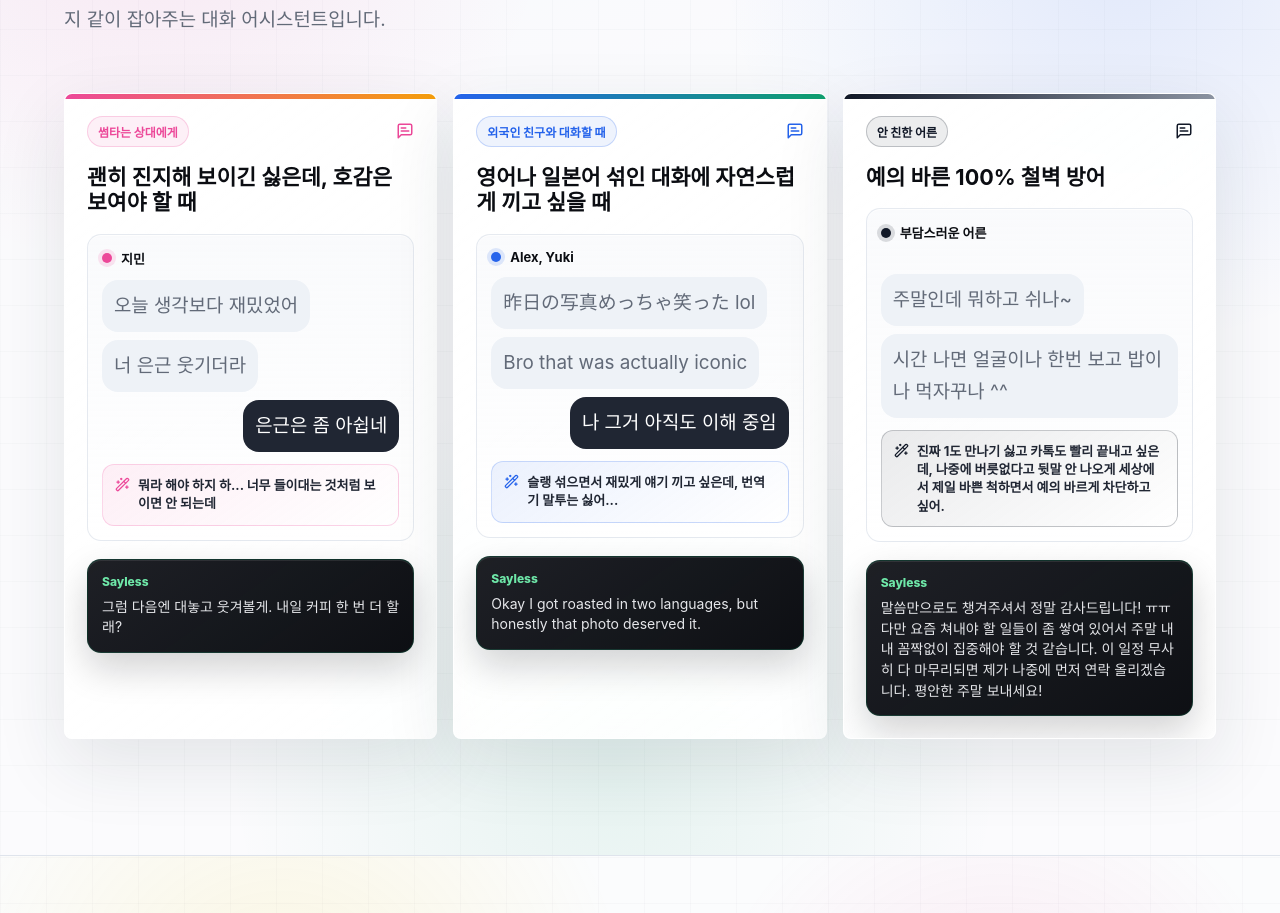
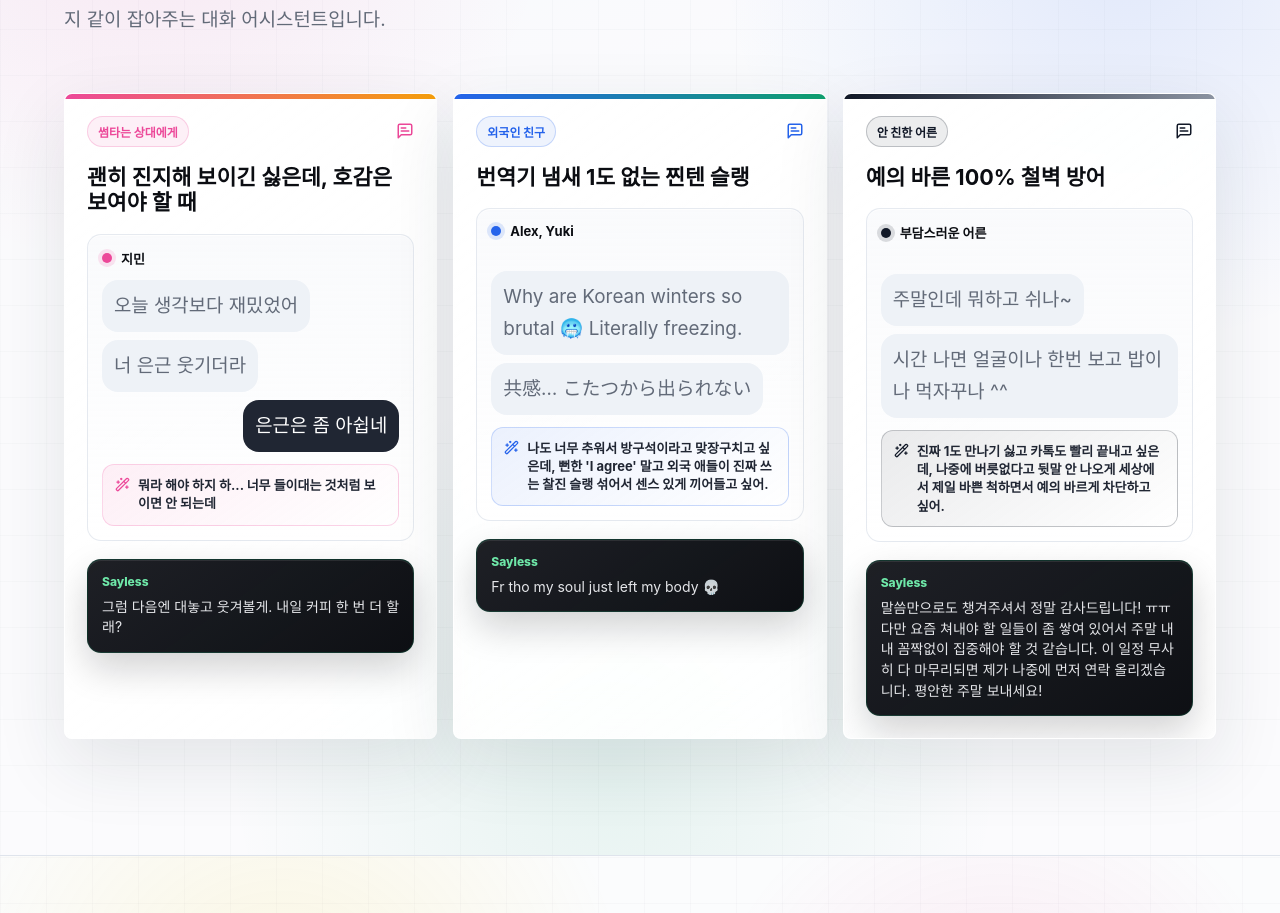
Before and after one commit to ispaik06/Sayless, a React (Vite) app in the folder site/: page / in a window 1280 px wide. Shown: the part 2087-3000 px from the top of the page. Built offline with nearby package versions, Linux system fonts and the light colour scheme.

Commit message:
Update foreign friend slang use case

```diff
--- a/site/src/main.jsx
+++ b/site/src/main.jsx
@@ -89,15 +89,14 @@ const COPY = {
         {
           id: "foreign",
           label: "Foreign friends",
-          title: "When the room moves in another language",
-          thought: "I want to join in with slang and not sound like a textbook...",
-          chatName: "Yuki and Chen",
+          title: "Native-feeling slang without the translator smell",
+          thought: "I want to say I am also freezing at home, but not with a boring 'I agree'. I want something that actually sounds like Discord or IG DM slang.",
+          chatName: "Alex, Yuki",
           messages: [
-            { side: "other", text: "昨日の写真めっちゃ笑った lol" },
-            { side: "other", text: "你们昨天真的太搞笑了" },
-            { side: "me", text: "I understood like 70% of it" }
+            { side: "other", text: "Why are Korean winters so brutal 🥶 Literally freezing." },
+            { side: "other", text: "共感… こたつから出られない" }
           ],
-          suggestion: "Wait, I caught enough to know I was being roasted in two languages. Fair though, that photo was criminal."
+          suggestion: "Fr tho my soul just left my body 💀"
         },
         {
           id: "lazy",
@@ -315,16 +314,15 @@ const COPY = {
         },
         {
           id: "foreign",
-          label: "외국인 친구와 대화할 때",
-          title: "영어나 일본어 섞인 대화에 자연스럽게 끼고 싶을 때",
-          thought: "슬랭 섞으면서 재밌게 얘기 끼고 싶은데, 번역기 말투는 싫어...",
+          label: "외국인 친구",
+          title: "번역기 냄새 1도 없는 찐텐 슬랭",
+          thought: "나도 너무 추워서 방구석이라고 맞장구치고 싶은데, 뻔한 'I agree' 말고 외국 애들이 진짜 쓰는 찰진 슬랭 섞어서 센스 있게 끼어들고 싶어.",
           chatName: "Alex, Yuki",
           messages: [
-            { side: "other", text: "昨日の写真めっちゃ笑った lol" },
-            { side: "other", text: "Bro that was actually iconic" },
-            { side: "me", text: "나 그거 아직도 이해 중임" }
+            { side: "other", text: "Why are Korean winters so brutal 🥶 Literally freezing." },
+            { side: "other", text: "共感… こたつから出られない" }
           ],
-          suggestion: "Okay I got roasted in two languages, but honestly that photo deserved it."
+          suggestion: "Fr tho my soul just left my body 💀"
         },
         {
           id: "lazy",
```
